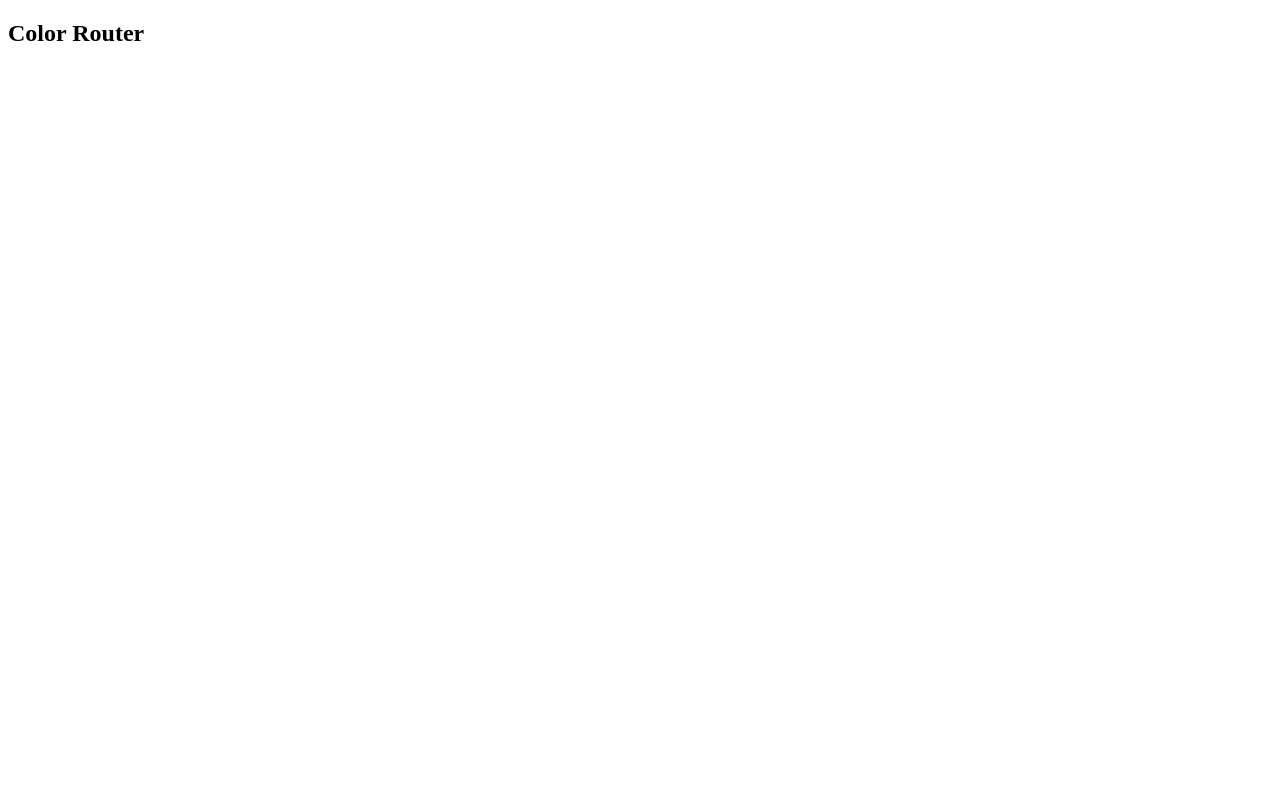
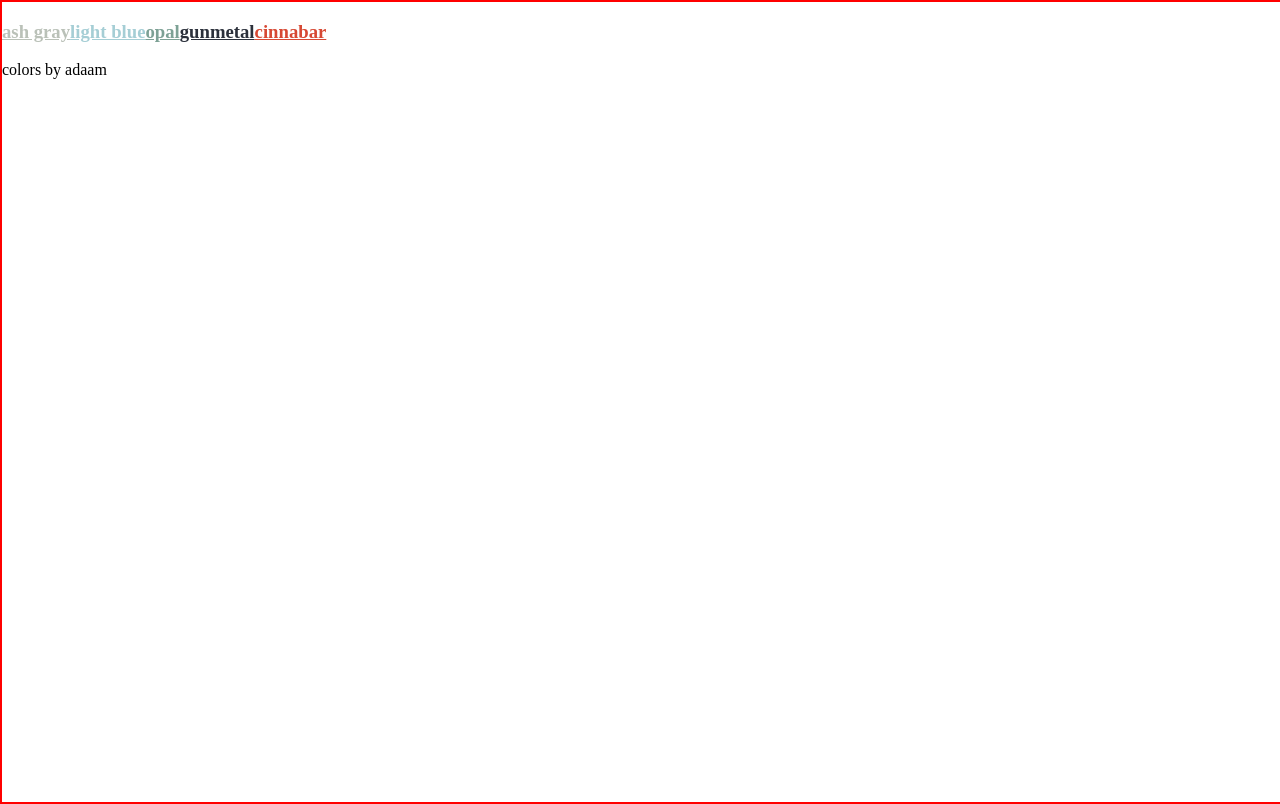
Before and after one commit to Adam-Robson/colors, a React app: page / in a window 1280 px wide. Built offline with nearby package versions, Linux system fonts and the light colour scheme.

Commit message:
add Outlet, Layout, Home, Colors, Color

```diff
--- a/src/App.css
+++ b/src/App.css
@@ -5,3 +5,16 @@
 --gunmetal: hsla(220, 15%, 20%, 1); /* 2b303b */
 --cinnabar: hsla(8, 67%, 52%, 1); /* d74833 */
 }
+
+body {
+  height: 100vh;
+  width: 100vw;
+  margin: 0 auto;
+  padding: 0;
+  border: red solid 2px;
+}
+
+#section {
+  height: 85vh;
+  margin: calc(5px * 2vmin);
+}
--- a/src/App.jsx
+++ b/src/App.jsx
@@ -1,10 +1,10 @@
 import React from 'react';
-import { Routes, Route } from 'react-router-dom';
-
+import { Route, Routes } from 'react-router-dom';
 import Home from './components/Home/Home.jsx';
 import Colors from './components/Colors/Colors.jsx';
+import Color from './components/Color/Color.jsx';
 import Layout from './components/Layout/Layout.jsx';
-import NotFound from './components/NotFound/NotFound.jsx';
+// import NotFound from './components/NotFound/NotFound.jsx';
 
 import './App.css';
 
@@ -13,9 +13,10 @@ const App = () => {
     <>
       <Routes>
         <Route element={ <Layout /> }>
-          <Route path="/" element={ <Home /> } />
-          <Route path="/:id/:key/:pass" element={ <Colors /> } />
-          <Route path="*" element={ <NotFound /> } />
+          <Route path="/" element={ <Home /> }>
+            <Route index element={ <Colors />} />
+            <Route path="/:id/:key:/pass" element={ <Color /> } />
+          </Route>
         </Route>
       </Routes>
     </>
--- /dev/null
+++ b/src/components/Color/Color.jsx
@@ -0,0 +1,21 @@
+import React from 'react';
+import { useParams, Link } from 'react-router-dom';
+
+const Color = () => {
+  const { id, key, pass } = useParams();
+  return (
+    <>
+      <section id="navigation">
+        <nav id="navigation">
+          <Link
+            to={ `/colors/${id}/${key}/${pass}` }
+            style={ { color: `#${id}${key}${pass}` } }
+            className="color"
+          >{ id }{ key }{ pass }</Link>
+        </nav>
+      </section>
+    </>
+  );
+};
+
+export default Color;
--- a/src/components/Colors/Colors.jsx
+++ b/src/components/Colors/Colors.jsx
@@ -1,21 +1,12 @@
 import React from 'react';
-import { Link, useParams } from 'react-router-dom';
+import { Outlet, NavLink } from 'react-router-dom';
+import Color from '../Color/Color.jsx';
 
 const Colors = () => {
-
-  const { id, key, pass } = useParams();
-
   return (
     <>
-      <section id="navigation">
-        <nav id="navigation">
-          <Link
-            to={ `/colors/${id}/${key}/${pass}` }
-            style={ { color: `#${id}${key}${pass}` } }
-            className="color"
-          >{ id }{ key }{ pass }</Link>
-        </nav>
-      </section>
+      <Color />
+      <Outlet />
     </>
   );
 };
--- a/src/components/Home/Home.jsx
+++ b/src/components/Home/Home.jsx
@@ -1,10 +1,16 @@
 import React from 'react';
-import Colors from '../Colors/Colors.jsx';
+import { Outlet } from 'react-router-dom';
+import Color from '../Color/Color.jsx';
 
 export default function Home() {
   return (
     <>
-      <Colors />
+      <section className="all-colors">
+        <Outlet />
+      </section>
+      <section>
+        <Color />
+      </section>
     </>
   );
 }
--- a/src/components/Layout/Layout.jsx
+++ b/src/components/Layout/Layout.jsx
@@ -1,21 +1,20 @@
 import React from 'react';
-
-import Colors from '../Colors/Colors.jsx';
+import { NavLink, Outlet } from 'react-router-dom';
 
 const Layout = () => {
   return (
     <>
-      <header id="header">
-        <section id="page-title">
-          <h1>
-          Color Router
-          </h1>
-        </section>
-        <Colors />
-      </header>
-
-      <body id="body"></body>
-      <footer id="footer"></footer>
+      <section id="header">
+        <h1>
+          <NavLink className="color" to="/color/ba/c1/b8" style={ { color: '#bac1b8' } }>ash gray</NavLink>
+          <NavLink className="color" to="/color/a5/ce/d5" style={ { color: '#a5ced5' } }>light blue</NavLink>
+          <NavLink className="color" to="/color/7d/a1/95" style={ { color: '#7da195' } }>opal</NavLink>
+          <NavLink className="color" to="/color/2b/30/3b" style={ { color: '#2b303b' } }>gunmetal</NavLink>
+          <NavLink className="color" to="/color/d7/48/33" style={ { color: '#d74833' } }>cinnabar</NavLink>
+        </h1>
+      </section>
+      <Outlet />
+      <footer id="footer">colors by adaam</footer>
     </>
   );
 };
--- a/src/index.html
+++ b/src/index.html
@@ -7,6 +7,6 @@
   </head>
   <body>
     <noscript>This program uses JavaScript to function.</noscript>
-    <div id="root"></div>
+    <article id="root"></article>
   </body>
 </html>
--- a/webpack.config.js
+++ b/webpack.config.js
@@ -59,9 +59,6 @@ module.exports = {
     ],
   },
   plugins: [
-    new ESLintPlugin({
-      esLintPath: '.'
-    }),
     new HtmlWebpackPlugin({
       template: __dirname + '/src/index.html',
     }),
```
Also changed, not shown: 1 other file (tests, documents, lock files or other folders).
